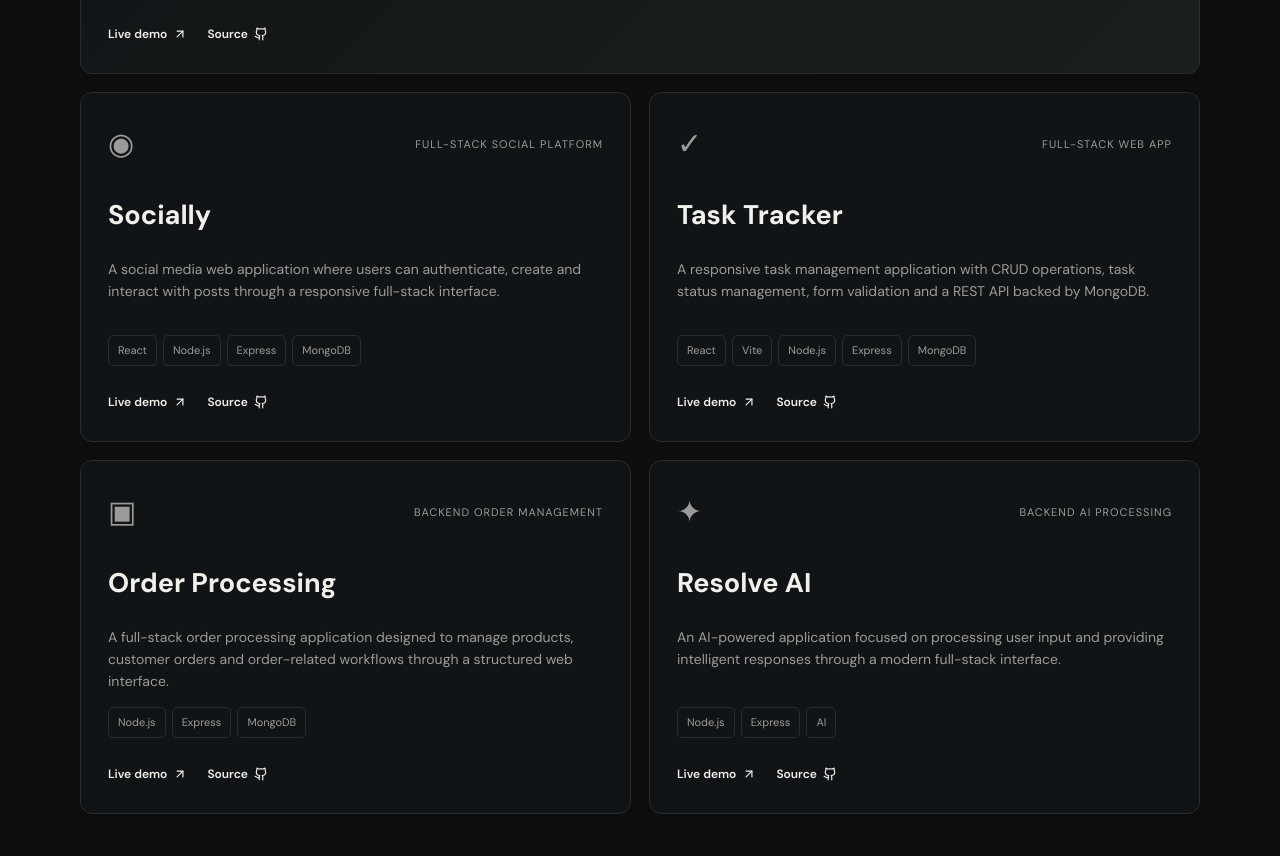
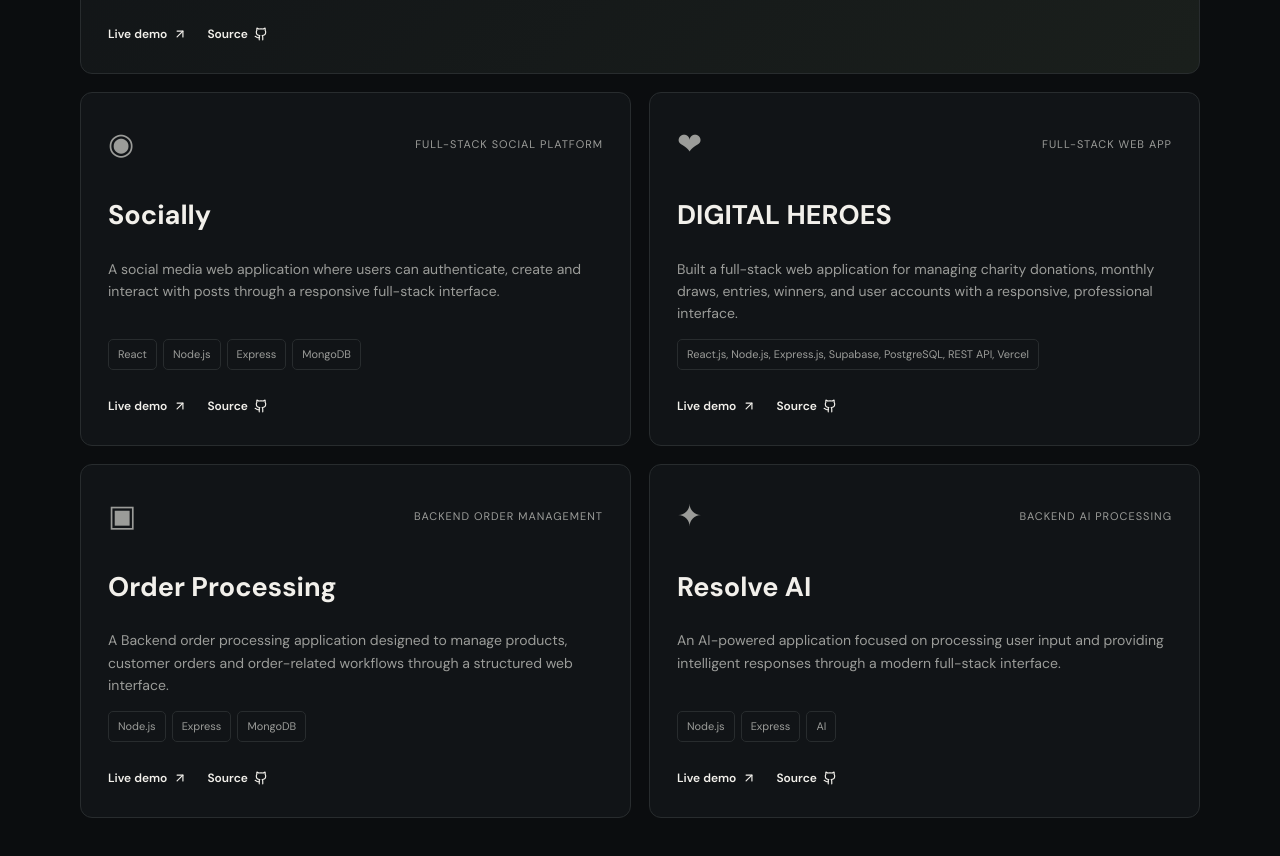
Before and after one commit to SHRUTI-GAJJAR/portfolio, a React (Vite) app: page / in a window 1280 px wide. Shown: the part 1980-2836 px from the top of the page. Built offline with nearby package versions, Linux system fonts and the light colour scheme; a web font is replaced by a local one.

Commit message:
add resume and new project

```diff
--- a/src/main.jsx
+++ b/src/main.jsx
@@ -26,19 +26,19 @@
   },
 
   {
-    title: "Task Tracker",
+    title: "DIGITAL HEROES",
     tag: "Full-Stack Web App",
-    desc: "A responsive task management application with CRUD operations, task status management, form validation and a REST API backed by MongoDB.",
-    tech: ["React", "Vite", "Node.js", "Express", "MongoDB"],
-    icon: "✓",
-    live: "https://task-tracker-orpin-six-64.vercel.app",
-    code: "https://github.com/SHRUTI-GAJJAR/Task_Tracker"
+    desc: "Built a full-stack web application for managing charity donations, monthly draws, entries, winners, and user accounts with a responsive, professional interface.",
+    tech: ["React.js, Node.js, Express.js, Supabase, PostgreSQL, REST API, Vercel"],
+    icon: "❤",
+    live: "https://digital-heroes-ashy-five.vercel.app/",
+    code: "https://github.com/SHRUTI-GAJJAR/digital-heroes"
   },
 
   {
     title: "Order Processing",
     tag: "Backend Order Management",
-    desc: "A full-stack order processing application designed to manage products, customer orders and order-related workflows through a structured web interface.",
+    desc: "A Backend order processing application designed to manage products, customer orders and order-related workflows through a structured web interface.",
     tech: ["Node.js", "Express", "MongoDB"],
     icon: "▣",
     live: "https://order-processing-app-nedk.onrender.com/api-docs/",
```
Also changed, not shown: 2 other files (tests, documents, lock files or other folders).
